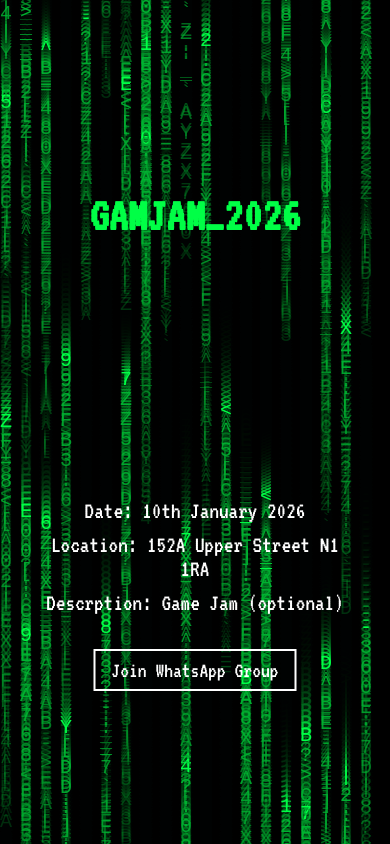
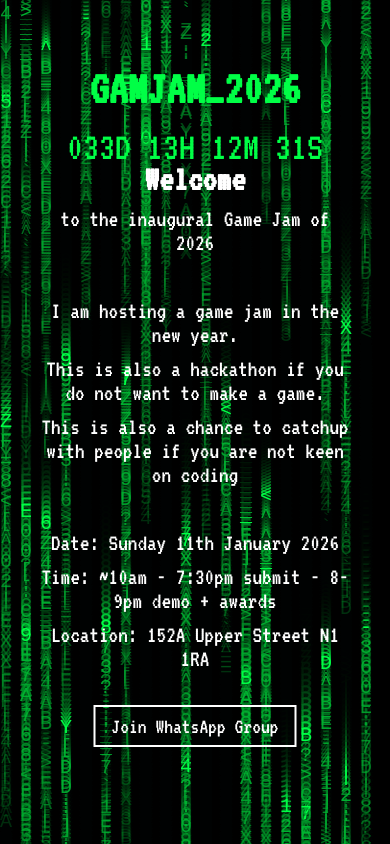
Before and after one commit to JSh4w/GamJam, a website built with Vite: page gamjam/index.html in a window 390 px wide. Built offline with nearby package versions, Linux system fonts and the light colour scheme.

Commit message:
Countdown and latest information

```diff
--- a/gamjam/index.html
+++ b/gamjam/index.html
@@ -4,15 +4,23 @@
     <meta charset="UTF-8" />
     <link rel="icon" type="image/svg+xml" href="/vite.svg" />
     <meta name="viewport" content="width=device-width, initial-scale=1.0" />
-    <title>GamJam</title>
+    <title>GamJam2026</title>
   </head>
   <body>
     <canvas id="rain"></canvas>
     <h1 id="title">GAMJAM_2026 </h1>
+    <div id="countdown"></div>
     <div id="details">
-      <p>Date: 10th January 2026</p>
+      <p><h2>Welcome </h2></p>
+      <p>to the inaugural Game Jam of 2026</p>
+      <br>
+      <p>I am hosting a game jam in the new year.</p>
+      <p>This is also a hackathon if you do not want to make a game.</p>
+      <p>This is also a chance to catchup with people if you are not keen on coding</p>
+      <br>
+      <p>Date: Sunday 11th January 2026</p>
+      <p>Time: ~10am - 7:30pm submit - 8-9pm demo + awards  </p>
       <p>Location: 152A Upper Street N1 1RA </p>
-      <p>Descrption: Game Jam (optional) </p>
       <br>
       <a href="https://chat.whatsapp.com/GL2eEuHCruc8G60TzZLqVp" target="_blank">Join WhatsApp Group</a>
       <br><br>
--- a/gamjam/src/main.js
+++ b/gamjam/src/main.js
@@ -111,11 +111,36 @@ function animate() {
   requestAnimationFrame(animate);
 }
 
+// Countdown timer
+const targetDate = new Date('2026-01-11T10:00:00').getTime();
+const countdownEl = document.getElementById('countdown');
+
+function updateCountdown() {
+  const now = new Date().getTime();
+  const distance = targetDate - now;
+
+  if (distance < 0) {
+    countdownEl.textContent = '00D 00H 00M 00S';
+    return;
+  }
+
+  const days = Math.floor(distance / (1000 * 60 * 60 * 24));
+  const hours = Math.floor((distance % (1000 * 60 * 60 * 24)) / (1000 * 60 * 60));
+  const minutes = Math.floor((distance % (1000 * 60 * 60)) / (1000 * 60));
+  const seconds = Math.floor((distance % (1000 * 60)) / 1000);
+
+  countdownEl.textContent = `${String(days).padStart(3, '0')}D ${String(hours).padStart(2, '0')}H ${String(minutes).padStart(2, '0')}M ${String(seconds).padStart(2, '0')}S`;
+}
+
 // Wait for font to load before starting animation
 document.fonts.ready.then(() => {
   console.log('Font loaded');
   animate();
   console.log('Animation started');
+
+  // Initialize and start countdown
+  updateCountdown();
+  setInterval(updateCountdown, 1000);
 });
 
 // Handle window resize
--- a/gamjam/src/style.css
+++ b/gamjam/src/style.css
@@ -25,7 +25,7 @@ body {
 
 #title {
   position: absolute;
-  top: 40%;
+  top: 10%;
   left: 50%;
   transform: translate(-50%, -40%);
   font-size: 150px;
@@ -36,16 +36,30 @@ body {
   white-space: nowrap;
 }
 
+#countdown {
+  position: absolute;
+  top: 20%;
+  left: 50%;
+  transform: translate(-50%, 0);
+  font-size: 80px;
+  font-family: 'VT323', monospace;
+  color: rgba(0, 255, 70, 1);
+  z-index: 2;
+  white-space: nowrap;
+  text-align: center;
+}
+
 #details {
   position: absolute;
-  top: 50%;
+  top: 25%;
   left: 50%;
-  transform: translate(-50%, calc(-50% + 350px));
+  transform: translate(-50%, calc(-50% + 450px));
   font-family: 'VT323', monospace;
   font-size: 40px;
   color: white;
   z-index: 2;
   text-align: center;
+  width: 50%;
 }
 
 #details p {
@@ -69,10 +83,15 @@ body {
 @media (max-width: 768px) {
   #title {
     font-size: 80px;
-    top: 30%;
+    top: 10%;
     white-space: nowrap;
     text-align: center;
     padding: 0 20px;
+  }
+
+  #countdown {
+    font-size: 50px;
+    top: 15%;
   }
 
   #details {
@@ -95,13 +114,18 @@ body {
 @media (max-width: 480px) {
   #title {
     font-size: 48px;
-    top: 25%;
+    top: 10%;
     white-space: nowrap;
+  }
+
+  #countdown {
+    font-size: 40px;
+    top: 15%;
   }
 
   #details {
     font-size: 24px;
-    transform: translate(-50%, calc(-50% + 180px));
+    transform: translate(-50, calc(-50% + 180px));
   }
 
   #details a {
@@ -115,6 +139,10 @@ body {
     font-size: 38px;
   }
 
+  #countdown {
+    font-size: 32px;
+  }
+
   #details {
     font-size: 20px;
   }
```
